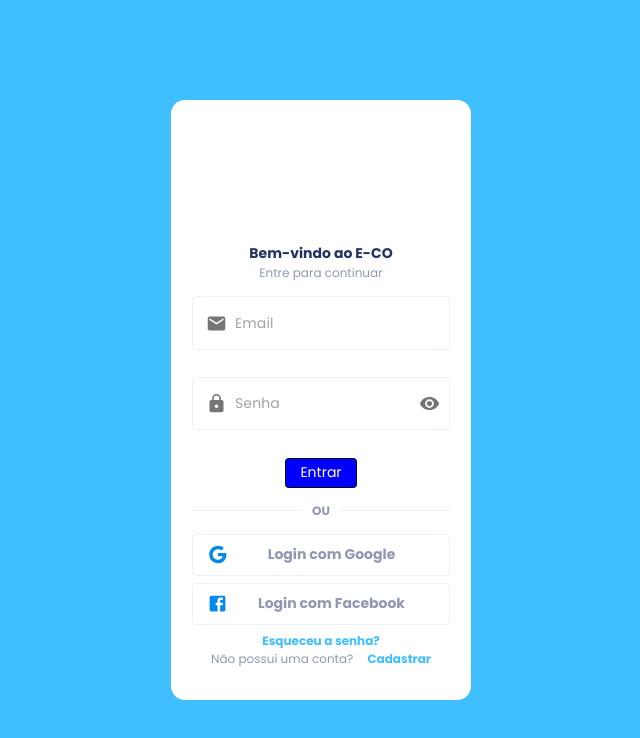
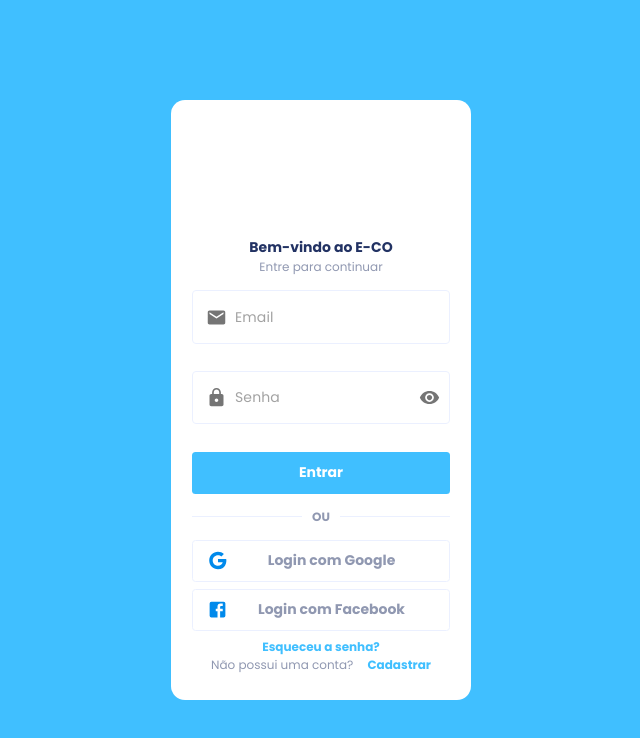
Before and after one commit to adautomoises/E-Commerce, a React (Create React App) app: page /login in a window 1280 px wide. Shown: the top 738 px of the page, without its empty margins (319-959 px from the left). Built offline with nearby package versions, Linux system fonts and the light colour scheme; some icons are missing.

Commit message:
Novos componentes

```diff
--- a/src/Components/Button/index.tsx
+++ b/src/Components/Button/index.tsx
@@ -1,12 +1,23 @@
 //import React, { useState, useEffect } from 'react';
-import { Container } from './styles';
+import { Container } from "./styles";
 
-export function Button(props: React.ButtonHTMLAttributes<HTMLButtonElement> & { label: string, backgroundColor: string, color: string } ) {
-  const {label, backgroundColor, color, type, ...rest} = props;
+export function Button(
+  props: React.ButtonHTMLAttributes<HTMLButtonElement> & {
+    label: string;
+    backgroundColor: string;
+    color: string;
+  }
+) {
+  const { label, backgroundColor, color, type, ...rest } = props;
 
- return(
- <Container backgroundColor={backgroundColor} color={color} type={type}  onClick={() => {}} {...rest}>
-  {label}
- </Container>
- );
-};
+  return (
+    <Container
+      backgroundColor={backgroundColor}
+      color={color}
+      type={type}
+      {...rest}
+    >
+      {label}
+    </Container>
+  );
+}
--- a/src/Components/Button/styles.ts
+++ b/src/Components/Button/styles.ts
@@ -1,4 +1,4 @@
-import styled from 'styled-components';
+import styled from "styled-components";
 
 interface Props {
   backgroundColor: string;
@@ -6,10 +6,17 @@ interface Props {
 }
 
 export const Container = styled.button<Props>`
-  color: ${props => (props.color)};
-  background-color: ${props => (props.backgroundColor)};
-
-  border: 1px solid black;
+  width: 100%;
+  height: 3rem;
+  color: ${(props) => props.color};
+  background-color: var(--${(props) => props.backgroundColor});
+  font-size: 14px;
+  font-weight: bold;
+  border: none;
   border-radius: 0.25rem;
   padding: 0.25rem 1rem;
+
+  &:hover {
+    background-color: var(--dark-${(props) => props.backgroundColor});
+  }
 `;
--- /dev/null
+++ b/src/Components/InputComponent/styles.ts
@@ -0,0 +1,32 @@
+import { FormControl } from "@mui/material";
+import styled from "styled-components";
+
+export const Container = styled(FormControl)`
+width: min-content;
+  display: flex;
+  justify-content: center;
+  align-items: center;
+
+  border: 1px solid black;
+  border-radius: .25rem;
+  margin-bottom: 1rem;
+`;
+export const InputHTML = styled.input`
+  padding: 0 0.25rem;
+  background: none;
+  border: none;
+  &::placeholder {
+    color: #000000;
+  }
+  &:focus {
+    outline: none;
+  }
+`;
+export const Icon = styled.div`
+  display: flex;
+  justify-content: center;
+  align-items: center;
+
+  width: 24px;
+  height: 24px;
+`;
```
Also changed, not shown: src/Components/InputComponent/index.tsx (added, +64 -0 lines).
